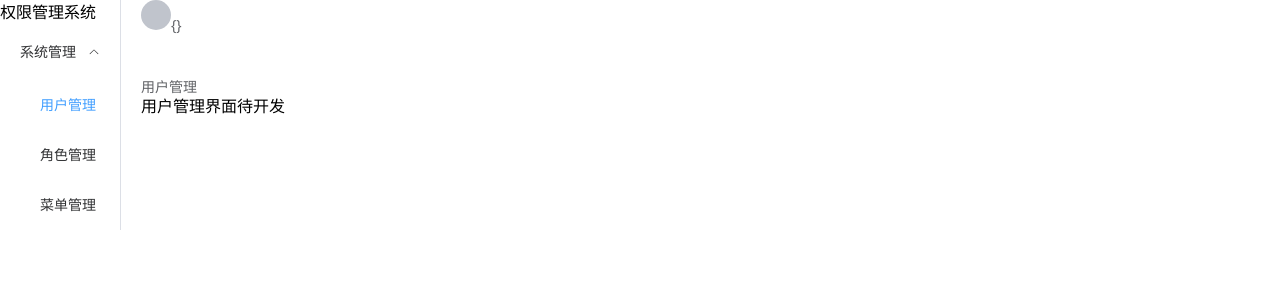
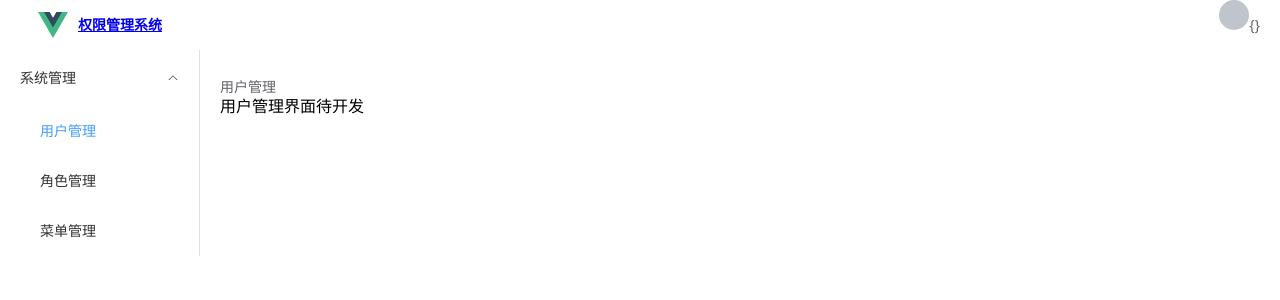
Before and after one commit to yhongliang/vue-mid-back-sys, a Vue app: page /system/User in a window 1280 px wide. Shown: the top 300 px of the page. Built offline with nearby package versions, Linux system fonts and the light colour scheme; the HTML template or start-up script is replaced by a standard one.

Commit message:
feat:新增布局样式

```diff
--- a/components.d.ts
+++ b/components.d.ts
@@ -9,6 +9,7 @@ export {}
 declare module 'vue' {
   export interface GlobalComponents {
     Breadcrumb: typeof import('./src/components/Breadcrumb/index.vue')['default']
+    ElAside: typeof import('element-plus/es')['ElAside']
     ElAsider: typeof import('element-plus/es')['ElAsider']
     ElAvatar: typeof import('element-plus/es')['ElAvatar']
     ElBreadcrumb: typeof import('element-plus/es')['ElBreadcrumb']
@@ -22,10 +23,12 @@ declare module 'vue' {
     ElForm: typeof import('element-plus/es')['ElForm']
     ElFormItem: typeof import('element-plus/es')['ElFormItem']
     ElHeader: typeof import('element-plus/es')['ElHeader']
+    ElIcon: typeof import('element-plus/es')['ElIcon']
     ElInput: typeof import('element-plus/es')['ElInput']
     ElMain: typeof import('element-plus/es')['ElMain']
     ElMenu: typeof import('element-plus/es')['ElMenu']
     ElMenuItem: typeof import('element-plus/es')['ElMenuItem']
+    ElScrollbar: typeof import('element-plus/es')['ElScrollbar']
     ElSubMenu: typeof import('element-plus/es')['ElSubMenu']
     HelloWorld: typeof import('./src/components/HelloWorld.vue')['default']
     IconCommunity: typeof import('./src/components/icons/IconCommunity.vue')['default']
--- a/package.json
+++ b/package.json
@@ -17,6 +17,7 @@
     "format": "prettier --write src/"
   },
   "dependencies": {
+    "@element-plus/icons-vue": "^2.3.1",
     "element-plus": "^2.9.7",
     "pinia": "^3.0.1",
     "vue": "^3.5.13",
--- /dev/null
+++ b/src/layout/components/Sidebar/Logo.vue
@@ -0,0 +1,73 @@
+<template>
+    <div class="sidebar-logo-container" :class="{ 'collapse': collapse }">
+        <!-- 加入过渡动画 -->
+        <transition name="sidebarLogoFade">
+            <!-- 折叠与扩展分别展示不同的内容 -->
+            <router-link v-if="collapse" key="collapse" to="/" class="sidebar-logo-link">
+                <img v-if="logo" :src="logo" class="sidebar-logo" />
+                <h1 v-else class="sidebar-title">{{ title }}</h1>
+            </router-link>
+            <router-link v-else key="expand" to="/" class="sidebar-logo-link">
+                <img v-if="logo" :src="logo" class="sidebar-logo" />
+                <h1 class="sidebar-title">{{ title }}</h1>
+            </router-link>
+        </transition>
+    </div>
+</template>
+
+<script setup lang="ts">
+import logo from '@/assets/logo.svg'
+const title = import.meta.env.VITE_APP_TITLE
+defineProps({
+    collapse: {
+        type: Boolean,
+        default: false
+    }
+})
+</script>
+
+<style lang="scss" scoped>
+.sidebarLogoFade-enter-active {
+    transition: opacity 1.5s;
+}
+
+.sidebarLogoFade-enter,
+.sidebarLogoFade-leave-to {
+    opacity: 0;
+}
+
+.sidebar-logo-container {
+    width: 100%;
+    height: 50px;
+    line-height: 50px;
+    text-align: center;
+    overflow: hidden;
+
+    .sidebar-logo-link {
+        width: 100%;
+        height: 100%;
+        display: flex;
+        align-items: center;
+        justify-content: center;
+
+        .sidebar-logo {
+            width: 30px;
+            height: 30px;
+            margin-right: 10px;
+        }
+
+        .sidebar-title {
+            font-weight: 600;
+            font-size: 14px;
+            line-height: 50px;
+            font-family: Avenir, Helvetica Neue, Arial, Helvetica, sans-serif;
+        }
+    }
+}
+
+.collapse {
+    .sidebar-logo {
+        margin-right: 0;
+    }
+}
+</style>
--- a/src/layout/components/Sidebar/index.vue
+++ b/src/layout/components/Sidebar/index.vue
@@ -1,18 +1,21 @@
 <template>
     <div>
-        <el-menu router :default-active="$route.path" :collapse="isCollapse">
-            <span>权限管理系统</span>
-            <sidebar-item v-for="route in permissionStore.routes" :key="route.path" :item="route" />
-        </el-menu>
+        <Logo :collapse="isCollapse"></Logo>
+        <el-scrollbar>
+            <el-menu router :default-active="$route.path" :collapse="isCollapse">
+                <sidebar-item v-for="route in permissionStore.routes" :key="route.path" :item="route" />
+            </el-menu>
+        </el-scrollbar>
     </div>
 </template>
 
 <script setup lang="ts">
 import { ref } from 'vue'
 import { usePermissionStore } from '@/stores/permission'
+import Logo from './Logo.vue' // logo 组件
 import SidebarItem from './SidebarItem.vue' // 递归组件
 const permissionStore = usePermissionStore()
 const isCollapse = ref<boolean>(false)
 </script>
 
-<style scoped></style>
+<style lang="scss" scoped></style>
--- a/src/layout/index.vue
+++ b/src/layout/index.vue
@@ -2,18 +2,24 @@
     <div>
         <el-container class="layout-container">
             <!-- 侧边栏 -->
-            <sidebar />
+            <el-aside width="200px" class="sidebar-container">
+                <sidebar />
+            </el-aside>
             <!-- 主内容区 -->
-            <el-container>
+            <el-container class="main-container">
                 <!-- 顶部导航栏 -->
-                <el-header>
+                <el-header style="text-align: right; font-size: 12px">
                     <navbar />
                 </el-header>
                 <el-main>
                     <!-- 面包屑 -->
                     <breadcrumb />
                     <!-- 内容渲染区 -->
-                    <router-view></router-view>
+                    <router-view v-slot="{ Component }">
+                        <transition name="fade-transform" mode="out-in">
+                            <component :is="Component" />
+                        </transition>
+                    </router-view>
                 </el-main>
             </el-container>
         </el-container>
@@ -26,4 +32,18 @@ import Navbar from './components/Navbar/index.vue'
 import Breadcrumb from './components/Breadcrumb/index.vue'
 </script>
 
-<style lang="scss" scoped></style>
+<style lang="scss" scoped>
+.layout-container {
+    height: 100vh;
+}
+
+.fade-transform-enter-active,
+.fade-transform-leave-active {
+    transition: opacity 0.5s ease;
+}
+
+.fade-transform-enter-from,
+.fade-transform-leave-to {
+    opacity: 0;
+}
+</style>
--- a/src/main.ts
+++ b/src/main.ts
@@ -11,9 +11,13 @@ import zhCn from 'element-plus/es/locale/lang/zh-cn'
 // import 'dayjs/locale/zh-cn'
 import '@/styles/reset.scss'
 import 'element-plus/dist/index.css'
+import * as ElementPlusIconsVue from '@element-plus/icons-vue'
 
 const app = createApp(App)
 
+for (const [key, component] of Object.entries(ElementPlusIconsVue)) {
+    app.component(key, component)
+}
 app.use(createPinia())
 app.use(router)
 app.use(ElementPlus, {
--- a/src/router/index.ts
+++ b/src/router/index.ts
@@ -34,7 +34,7 @@ const router = createRouter({
         {
           path: 'system/User',
           component: () => import('@/views/system/User.vue'),
-          meta: { title: '用户管理', icon: 'user' }
+          meta: { title: '用户管理', icon: 'User' }
         },
         {
           path: 'system/Role',
@@ -44,7 +44,7 @@ const router = createRouter({
         {
           path: 'system/Menu',
           component: () => import('@/views/system/Menu.vue'),
-          meta: { title: '菜单管理', icon: 'menu' }
+          meta: { title: '菜单管理', icon: 'Menu' }
         }
         // 其他动态路由会自动注入到这里
       ]
--- /dev/null
+++ b/src/stores/setting.ts
@@ -0,0 +1,6 @@
+import { defineStore } from 'pinia';
+
+const usePermissionStore = defineStore('permission', {
+    state: () => ({
+    }),
+});
```
Also changed, not shown: 2 other files (tests, documents, lock files or other folders).
